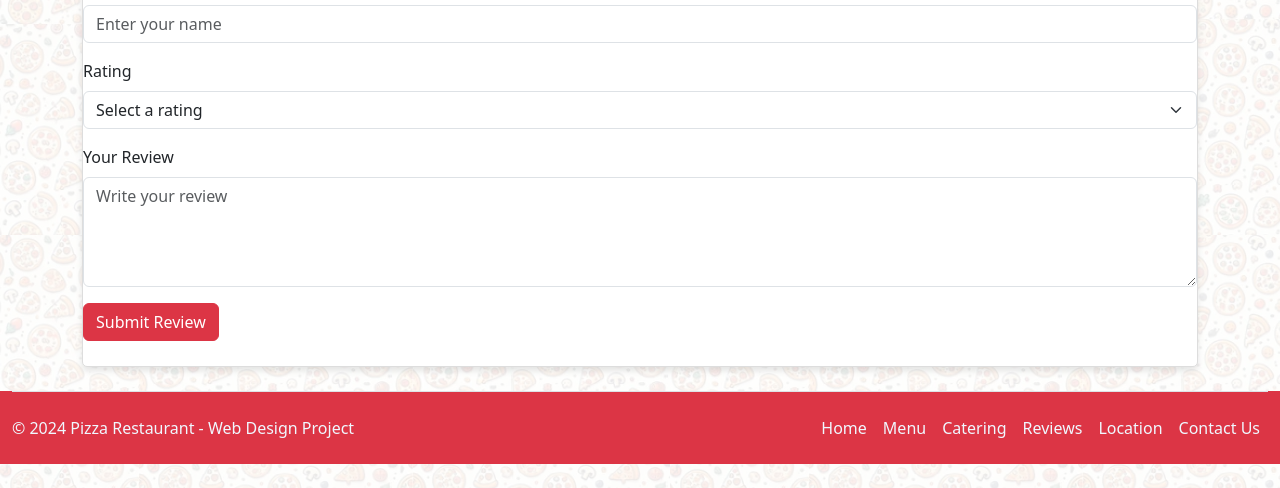
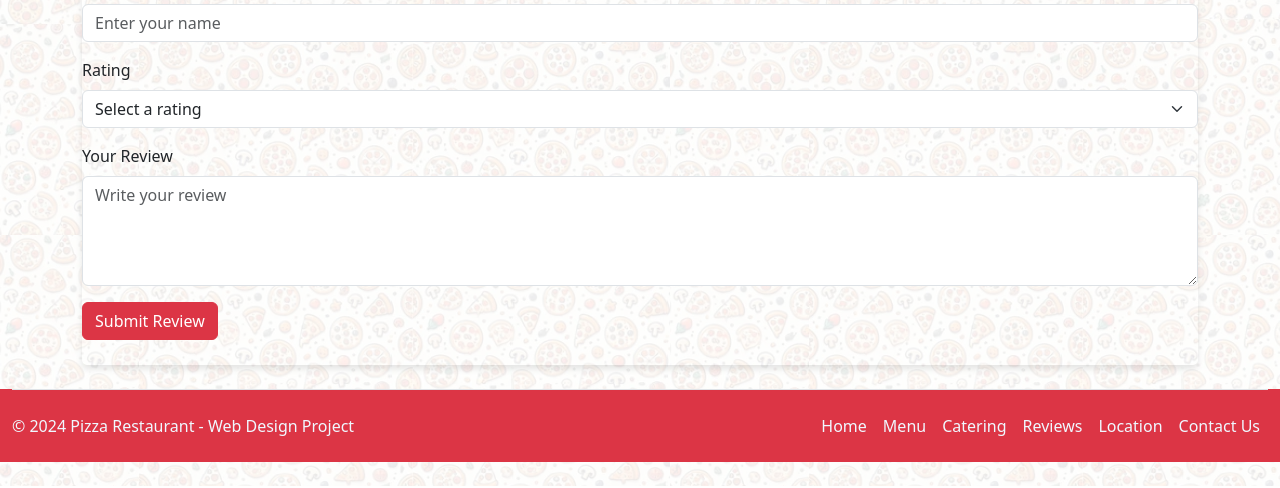
Before and after one commit to morganwong/PizzaRestaurantProject, a plain HTML site: page review/index.html in a window 1280 px wide. Shown: the part 623-1111 px from the top of the page. Drawn offline with nearby package versions, Linux system fonts and the light colour scheme.

Commit message:
Update style.css

```diff
--- a/review/style.css
+++ b/review/style.css
@@ -10,10 +10,8 @@
 .rating-stars {
     color: #ffcc00;
 }
-form#review-form{
+#review-form{
     box-shadow: 0 4px 6px rgba(0, 0, 0, 0.1);
     padding-bottom: 25px;
-    border: 1px solid #ddd;
-    background-color: white !important;
     border-radius: 5px;
 }
```
